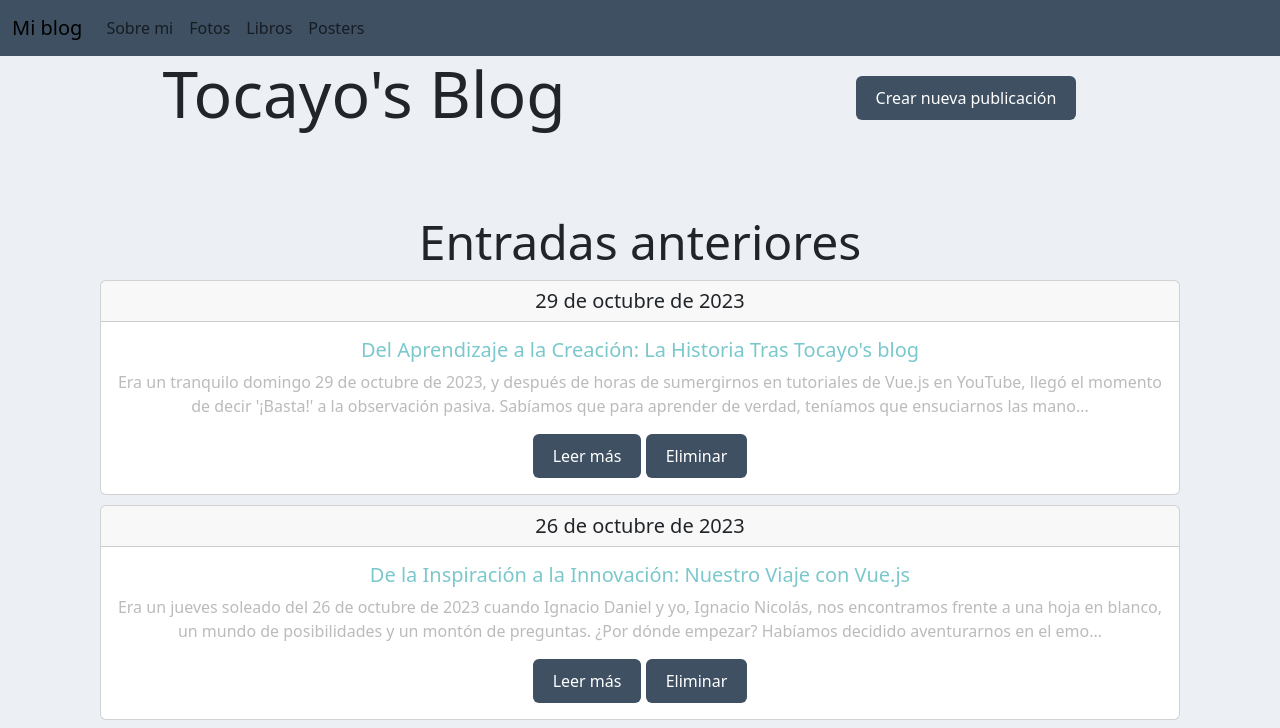
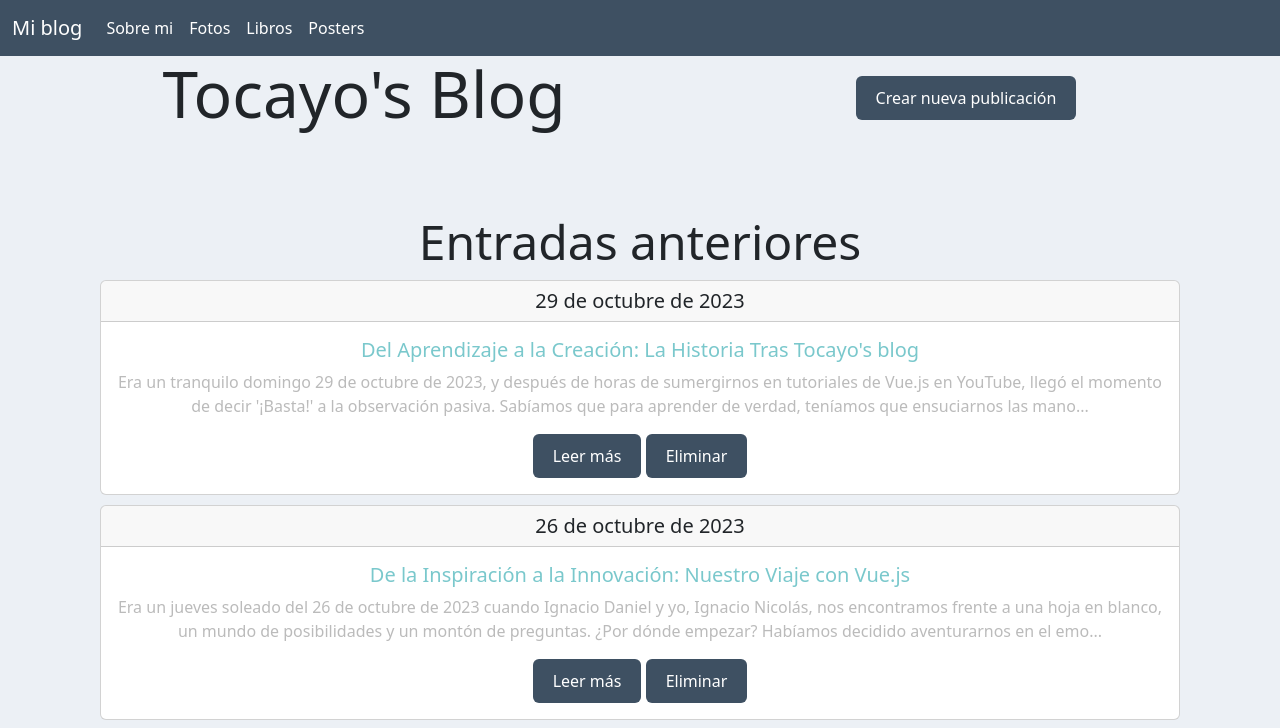
Before and after one commit to IgnacioNGarcia/Tocayos_blog, a plain HTML site: page index.html in a window 1280 px wide. Shown: the top 728 px of the page. Drawn offline with nearby package versions, Linux system fonts and the light colour scheme.

Commit message:
cambio el color de la navbar así los que menos ven pueden usarla

```diff
--- a/style.css
+++ b/style.css
@@ -1,5 +1,11 @@
 .navbar{
     background-color: #3E5062;
+}
+.navbar-brand{
+    color: white;
+}
+.nav-link{
+    color: white;
 }
 .fondo{
     background-color: #ECF0F5;
```
